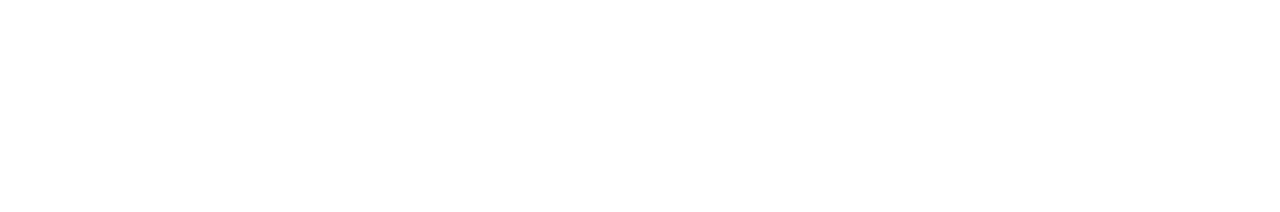
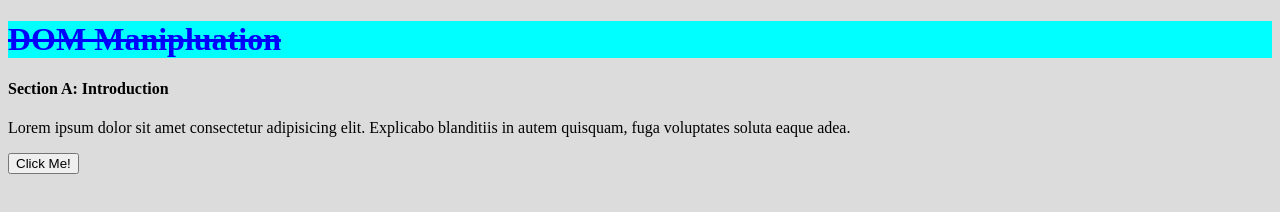
Before and after one commit to itsrafay03/javascript-topics-practice, a plain HTML site: page index.html in a window 1280 px wide. Drawn offline with Linux system fonts and the light colour scheme.

Commit message:
DOM files added

```diff
--- /dev/null
+++ b/dom manipulation/script.js
@@ -0,0 +1,3 @@
+console.log('Hello');
+// confirm("Do you want to visit this site.")
+// alert("Accept cookies.")
--- /dev/null
+++ b/dom manipulation/style.css
@@ -0,0 +1,9 @@
+body{
+    background-color: gainsboro;
+}
+
+h1{
+    color: blue;
+    text-decoration: line-through;
+    background-color: cyan;
+}
--- a/index.html
+++ b/index.html
@@ -4,13 +4,19 @@
 <head>
     <meta charset="UTF-8">
     <meta name="viewport" content="width=device-width, initial-scale=1.0">
-    <title>Document</title>
+    <title>DOM Manipulation Page</title>
 
-    <script src="oop/practiceObject.js"></script>
+    <script src="dom manipulation/script.js" defer></script>
+    <link rel="stylesheet" href="dom manipulation/style.css">
 
 </head>
 
 <body>
+    <h1>DOM Manipluation</h1>
+    <h4>Section A: Introduction</h4>
+    <p>Lorem ipsum dolor sit amet consectetur adipisicing elit. Explicabo blanditiis in autem quisquam, fuga voluptates
+        soluta eaque adea.</p>
+    <button>Click Me!</button>
 
 </body>
 
```
